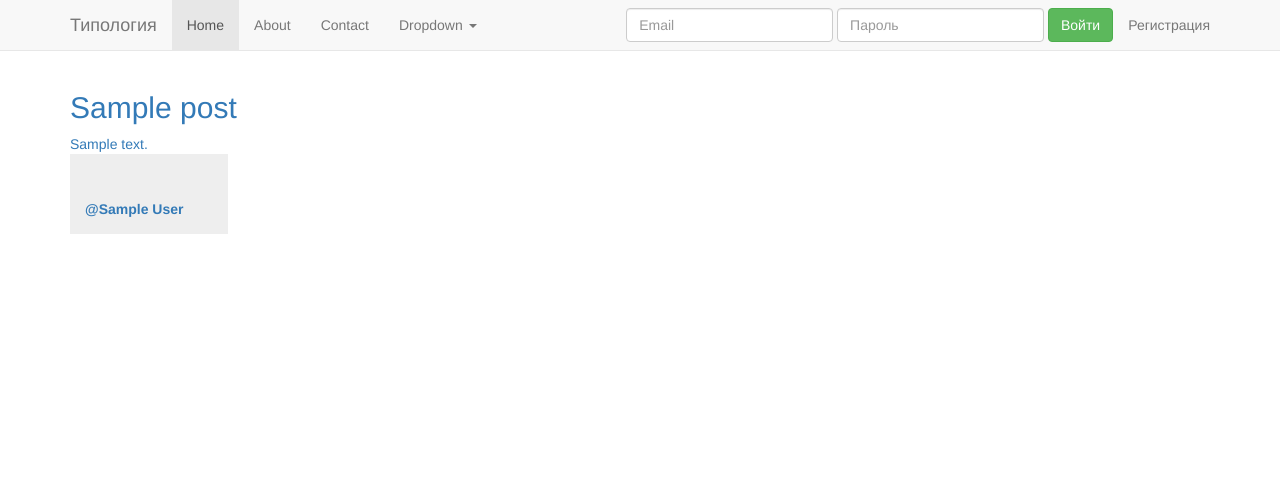
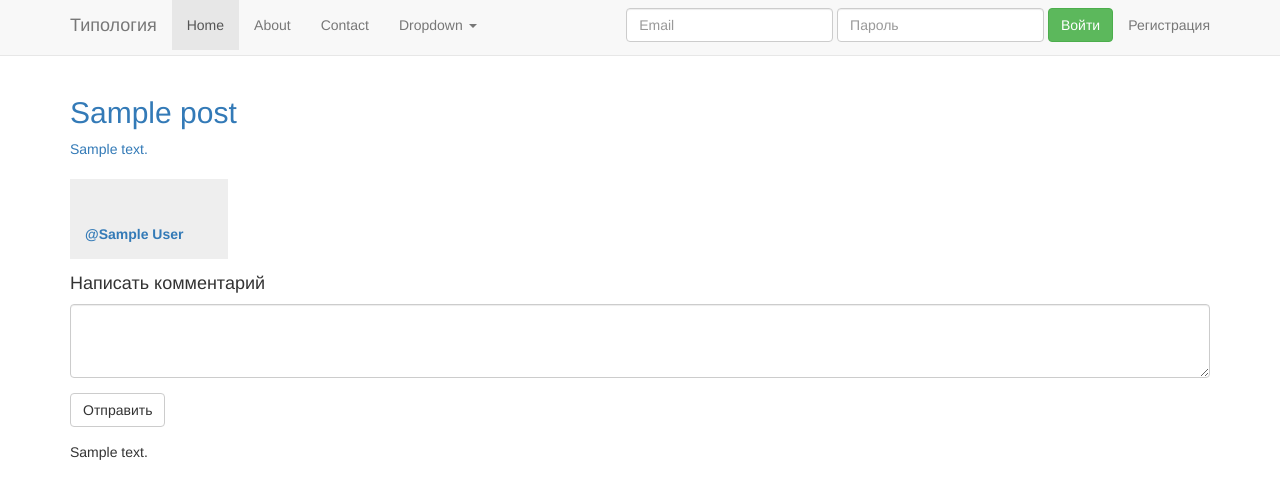
Before and after one commit to neoden/typo, a Flask app: page /posts/1 in a window 1280 px wide. Shown: the top 499 px of the page. Run offline with Flask 2, Linux system fonts and the light colour scheme; tables that the repository leaves empty hold one stand-in row (values such as "Sample post"); parts of the project's set-up code (start-up, migrations or seed data) failed here and were passed over; some libraries are stand-ins or nearby versions.

Commit message:
comments started

```diff
--- a/typo/home/views.py
+++ b/typo/home/views.py
@@ -1,8 +1,11 @@
-from flask import render_template, request, redirect
+from flask import render_template, request, redirect, url_for
+from flask.ext.login import login_required, current_user
 
 from . import mod
+from .forms import CommentForm
 
-from typo.models import Post
+from typo.core import db
+from typo.models import Post, Comment
 
 
 @mod.route('/')
@@ -14,4 +17,27 @@ def index():
 @mod.route('/posts/<int:post_id>')
 def post(post_id):
     post = Post.query.get_or_404(post_id)
-    return render_template('post.html', post=post)
+    comments = Comment.query.filter_by(post_id=post.id).order_by(Comment.path).all()
+    return render_template('post.html', post=post, comments=comments)
+
+
+@mod.route('/posts/<int:post_id>/comment', methods=('POST',))
+@login_required
+def comment(post_id):
+    post = Post.query.get_or_404(post_id)
+    reply_to = request.args.get('reply_to', 0, int)
+
+    form = CommentForm(request.form)
+
+    if form.validate_on_submit():
+        comment = Comment(post_id=post.id, author_id=current_user.id, text=form.text.data)
+        db.session.add(comment)
+        db.session.flush()
+        if reply_to > 0:
+            parent = Comment.query.get_or_404(reply_to)
+            comment.path = parent.path.append(comment.id)
+        else:
+            comment.path = [comment.id]
+        db.session.commit()
+
+    return redirect(url_for('home.post', post_id=post.id))
--- a/typo/models/__init__.py
+++ b/typo/models/__init__.py
@@ -1,2 +1,3 @@
 from .users import *
 from .post import *
+from .comment import *
--- a/typo/static/css/post.css
+++ b/typo/static/css/post.css
@@ -2,6 +2,15 @@
     font-weight: bold;
 }
 
-.post_bar {
+.navbar-nav {
+    float: none;
+    display: inline-block;
+}
+
+#post-footer {
+    margin-top: 20px;
+}
+
+.post-bar {
     background-color: #eee;
 }
--- a/typo/templates/post.html
+++ b/typo/templates/post.html
@@ -6,9 +6,14 @@
 
 {% block content %}
 
+
+<div id="post">
     <h2>{{ post.title }}</h2>
     <div>{{ post.text|safe }}</div>
-<ul class="nav navbar-nav post_bar">
+</div>
+
+<div id="post-footer">
+    <ul class="nav navbar-nav post-bar">
         <li><a class="user-name" href="{{ url_for('users.profile', user_id=post.author_id) }}">@{{ post.author.name }}</a></li>
         <li>
             <div class="navbar-form">
@@ -18,5 +23,24 @@
             </div>
         </li>
     </ul>
+</div>
+
+<div id="comments">
+    <h4>Написать комментарий</h4>
+    <form method="post" action="{{ url_for('home.comment', post_id=post.id) }}">
+        <div class="form-group">
+            <textarea class="form-control" rows="3" name="text" id="text"></textarea>
+        </div>
+        <div class="form-group">
+            <button class="btn btn-default">Отправить</button>
+        </div>
+    </form>
+
+    {% for comment in comments %}
+    <div class="comment-block">
+        {{ comment.text }}
+    </div>
+    {% endfor %}
+</div>
 
 {% endblock %}
```
Also changed, not shown: alembic/versions/20160215_234706_e23a09521e5a_comments.py (added, +43 -0 lines), typo/home/forms.py (added, +7 -0 lines), typo/models/comment.py (added, +18 -0 lines). Lines whose indentation alone changed are shown as unchanged.
